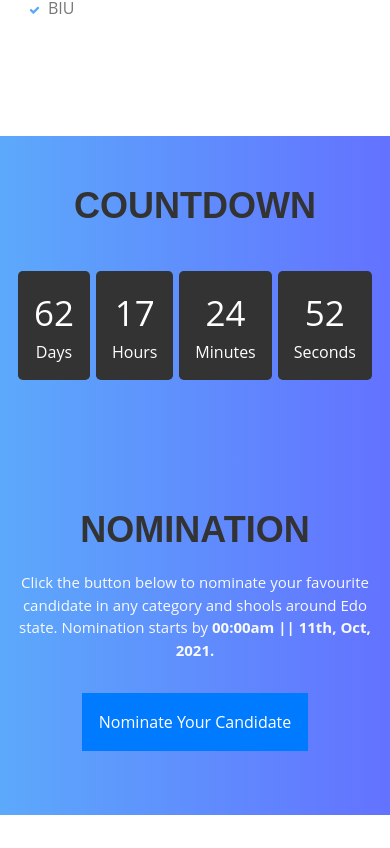
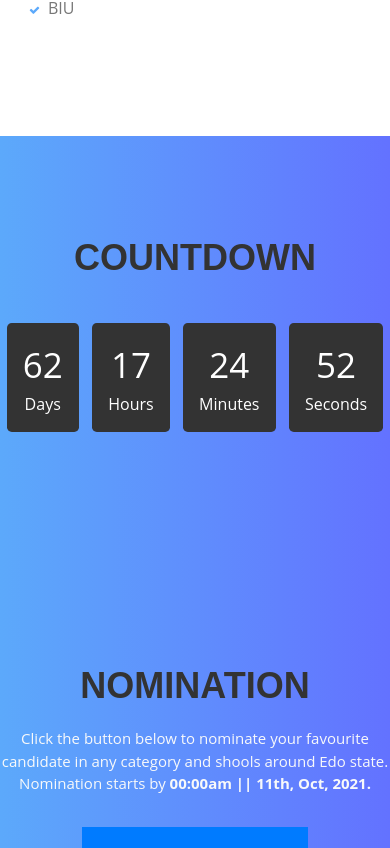
Before and after one commit to Harlexander/student-icon-award, a React (Create React App) app: page / in a window 390 px wide. Shown: the part 1575-2423 px from the top of the page. Built offline with nearby package versions, Linux system fonts and the light colour scheme; no server answers; the database is empty.

Commit message:
hello peachy

```diff
--- a/public/css/style.css
+++ b/public/css/style.css
@@ -9,6 +9,7 @@ body, html {
 }
 .colored-bg{
 	background: linear-gradient(to right, #5ca9fb 0%, #6372ff 100%);
+	padding : 100px 0
 }
 .meet{
 	padding: 15px;
@@ -630,6 +631,9 @@ color: #777;
 #about img {
 	margin: 50px 0;
 }
+.landing{
+	height : 500px
+}
 .intro p {
 	color: #fff;
 	font-size: 16px;
@@ -652,6 +656,3 @@ color: #777;
 .meet{
 	background: linear-gradient();
 }
-.landing{
-	height : 350px
-}
--- a/src/components/Countdown.jsx
+++ b/src/components/Countdown.jsx
@@ -35,7 +35,7 @@ const Countdown = () => {
     }, []);
 
     return (
-        <div className="container-fluid py-5 colored-bg ">
+        <div className="container-fluid colored-bg ">
             <Fade top>
               <h2>COUNTDOWN</h2>
             </Fade>
--- a/src/pages/Home.jsx
+++ b/src/pages/Home.jsx
@@ -28,7 +28,7 @@ const Home = () => {
 
 const NominateNav = () => {
     return(
-        <div className='container-fluid text-center py-5 pt-5 colored-bg'>
+        <div className='container-fluid text-center colored-bg'>
             <Fade top>
              <h2>NOMINATion</h2>
              <p className="text-light">Click the button below to nominate your favourite candidate in any category and shools around Edo state. Nomination starts by <b>00:00am || 11th, Oct, 2021.</b></p>
```
